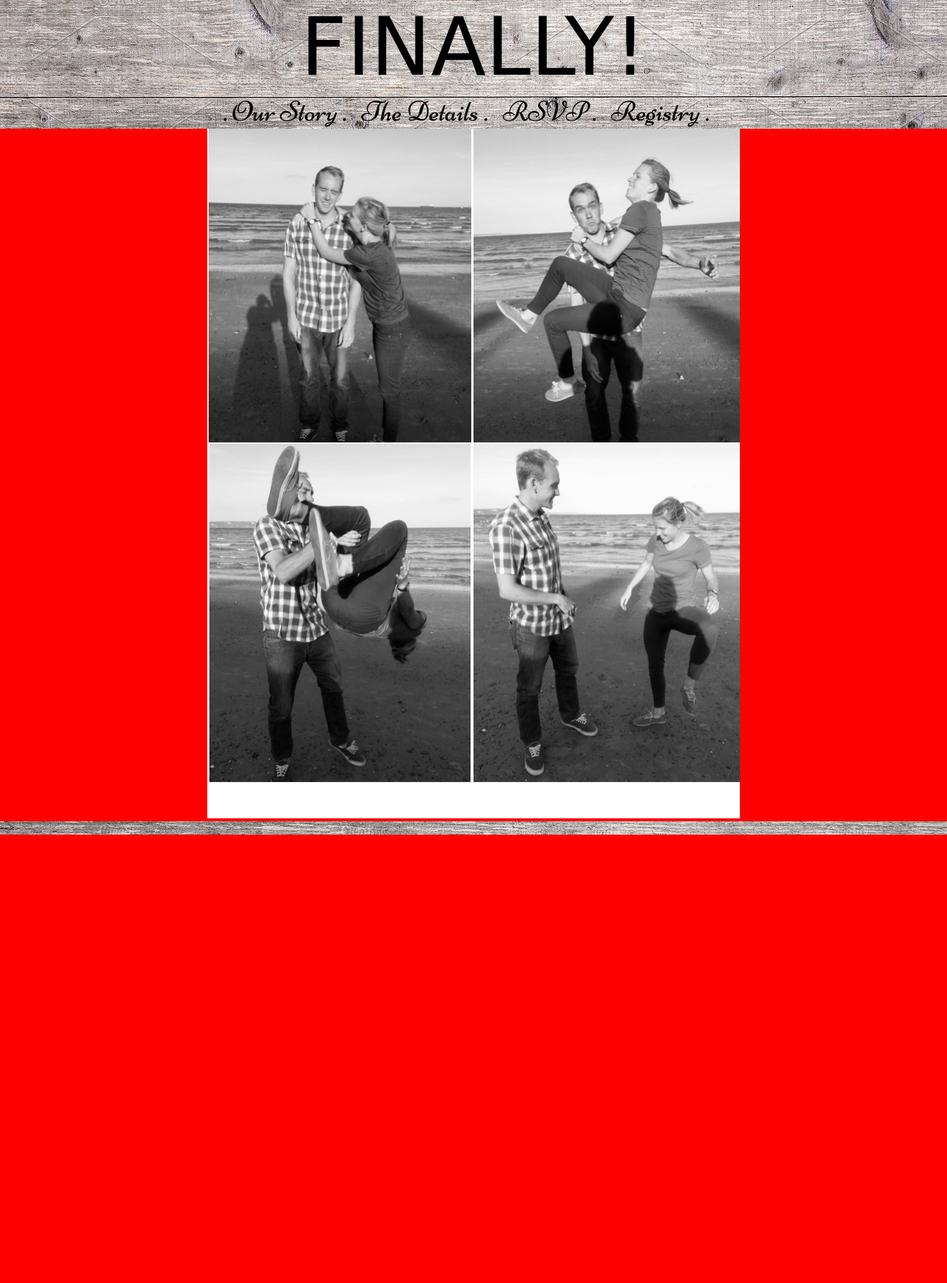
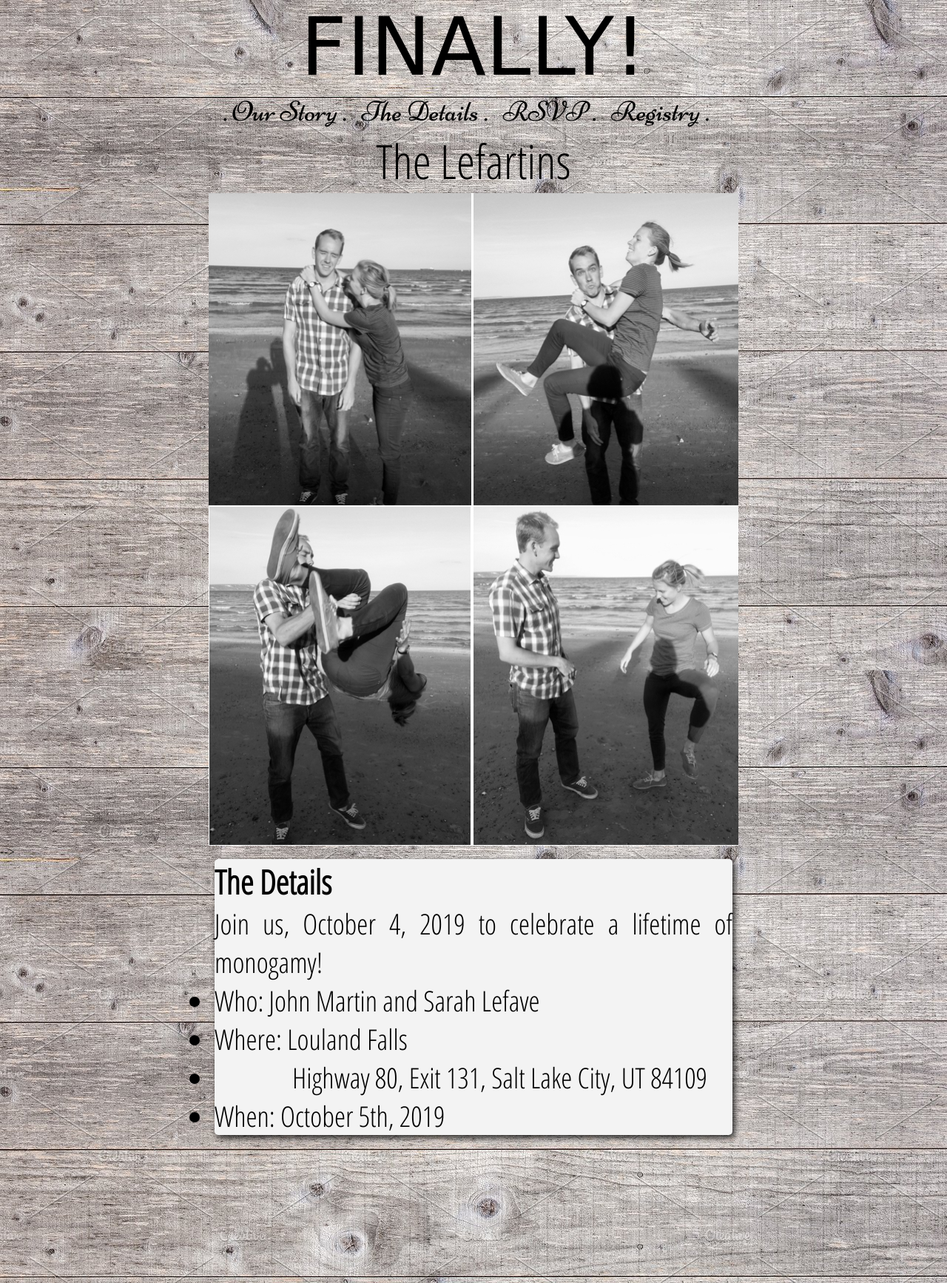
Before and after one commit to JohnnyBEdge/weddingSite, a PHP site: page / in a window 1280 px wide. Shown: the whole page at 74% size. Before the commit the page ends 1128 px from the top, so only its background shows below. Run offline with PHP 8.4, Linux system fonts and the light colour scheme; some web fonts are replaced.

Commit message:
added details section, box shadowing, and list

```diff
--- a/index.html
+++ b/index.html
@@ -21,8 +21,8 @@
     </div>
 
     <div id="main">
-        <!-- <p id="johnsarah">John Martin and Sarah Lefave</p>
-        <p id="date">October 5, 2019</p>
+        <p id="johnsarah">The Lefartins</p>
+        <!-- <p id="date">October 5, 2019</p>
      -->
         <div id="mainPhoto">
             <img src="mainPhoto3.jpg" alt="John and Sarah">
@@ -40,12 +40,18 @@
                     foods and experiences they each had. This led to a few dates and before they knew
             </p>
     </div>
-
+-->
     <div id="detailsSection">
         <h3>The Details</h3>
-        <p>Lorem, ipsum dolor sit amet consectetur adipisicing elit. Veniam ullam est suscipit tempore nesciunt expedita. Eius nostrum quidem, facere vero esse consequatur placeat, autem ipsa, culpa quis architecto. Reprehenderit, soluta.</p>
+        <p>Join us, October 4, 2019 to celebrate a lifetime of monogamy!</p>
+        <ul>
+            <li>Who: John Martin and Sarah Lefave</li>
+            <li>Where: Louland Falls </li>
+            <li style= "text-indent:15%">Highway 80, Exit 131, Salt Lake City, UT 84109</li>
+            <li>When: October 5th, 2019</li>
+        </ul>
     </div>
-
+<!--
     <div id="rsvpSection">
         <h3>RSVP</h3>
         <p>Lorem ipsum dolor, sit amet consectetur adipisicing elit. Nisi, aut doloremque odio reiciendis sunt corporis cumque doloribus aliquam exercitationem vitae, facilis quaerat? Vel totam, architecto culpa optio nam sint similique.</p>
--- a/style.css
+++ b/style.css
@@ -7,10 +7,12 @@ body{
     display: flex;
     background-image: url(background.jpg);
     flex-direction: column;
+    margin-bottom: 200px;
 }
 
 #header{
     margin: auto;
+
 }
 
 #finally{
@@ -32,9 +34,9 @@ body{
     padding-right: 20px;
 }
 
-#main{
+
+#mainPhoto{
     display: flex;
-    background-color: red;
     justify-content: center;
     align-items: center;
 }
@@ -45,6 +47,17 @@ body{
     .navBar{
         font-size: 5vw;
     }
+  }
+
+  #main img {
+
+  }
+
+  #johnsarah{
+      z-index: 1;
+      font-size: 5vw;
+      text-align: center;
+      font-family: 'Open Sans Condensed', cursive;
   }
 
 #story{
@@ -62,9 +75,15 @@ body{
     }
 
 #detailsSection{
-    background-color: #f8f3e6;
-    width: 75%;
+    background-color: #f3f3f3;
+    width: 700px;
     height: auto;
+    margin: 0 auto;
+    box-shadow: 3px 4px 9px 0px rgba(0,0,0,0.82);
+    border-radius: 5px;
+    font-family: 'Open Sans Condensed', sans-serif;
+    font-size: 3vw;
+    text-align: justify;
 }
 
 #rsvpSection{
```
Also changed, not shown: mainPhoto3.jpg, 1 other file.
